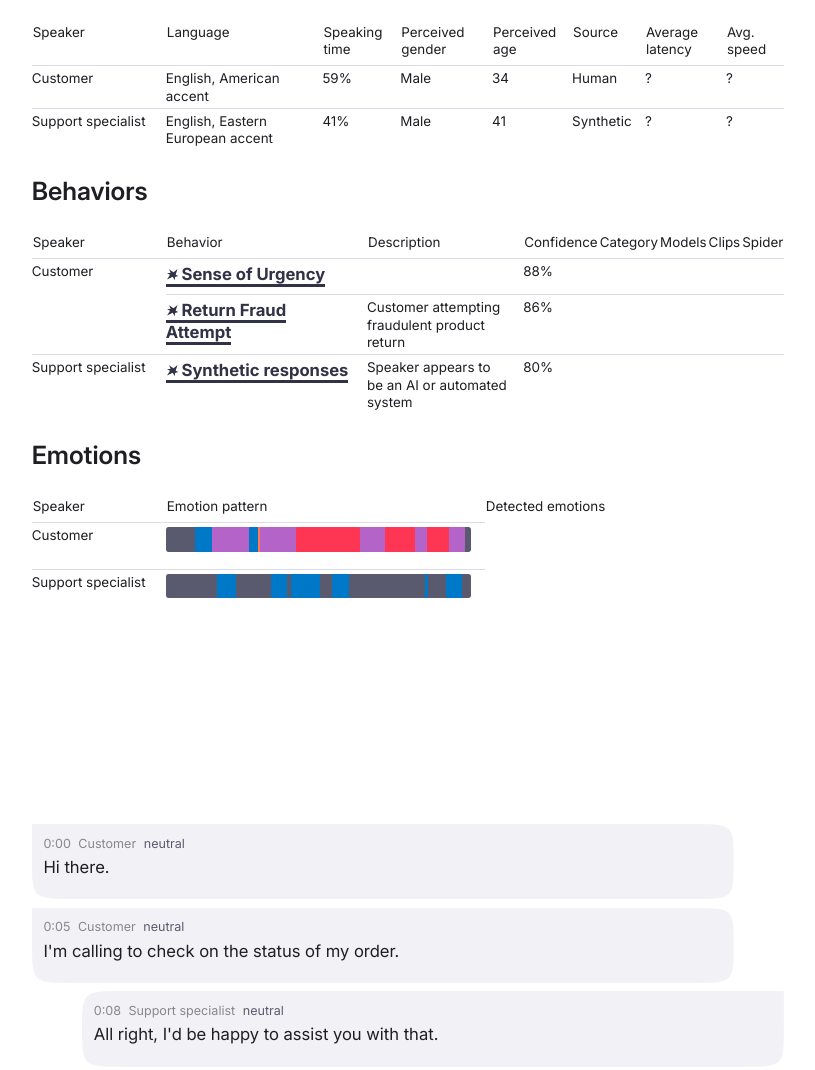
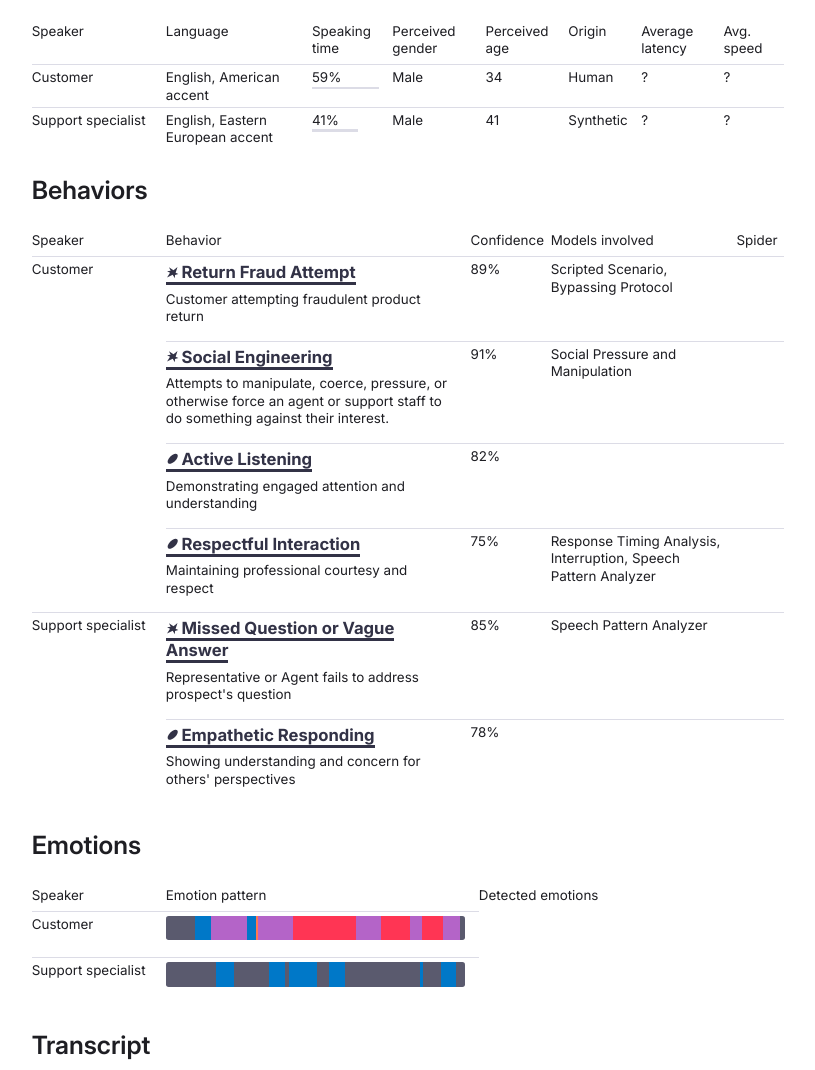
Before and after one commit to Eugene-Arutyunov/modulate-design, an Eleventy site: page src/demo.html in a window 1280 px wide. Shown: the part 809-1879 px from the top of the page, without its empty margins (232-1047 px from the left). Built offline with nearby package versions, Linux system fonts and the light colour scheme; Eleventy itself is replaced by a stand-in of ours; files that its build step writes are made by us from their sources.

Commit message:
Update behaviour names and enhance speaker time display in demo

```diff
--- a/src/demo.html
+++ b/src/demo.html
@@ -88,7 +88,7 @@ block content %}
           <th class="speaker-time-column">Speaking time</th>
           <th class="perceived-gender-column">Perceived gender</th>
           <th class="perceived-age-column">Perceived age</th>
-          <th class="synthetic-human-column">Source</th>
+          <th class="synthetic-human-column">Origin</th>
           <th class="average-latency-column">Average latency</th>
           <th class="avg-speed-column">Avg. speed</th>
         </tr>
@@ -97,7 +97,10 @@ block content %}
         <tr>
           <td class="speaker-name-column">Customer</td>
           <td class="speaker-language-column">English, American accent</td>
-          <td class="speaker-time-column">59%</td>
+          <td class="speaker-time-column">
+            59%
+            <div class="speaker-time-bar" style="width: 100%"></div>
+          </td>
           <td>Male</td>
           <td>34</td>
           <td>Human</td>
@@ -110,7 +113,10 @@ block content %}
           <td class="speaker-language-column">
             English, Eastern European accent
           </td>
-          <td class="speaker-time-column">41%</td>
+          <td class="speaker-time-column">
+            41%
+            <div class="speaker-time-bar" style="width: 69.5%"></div>
+          </td>
           <td>Male</td>
           <td>41</td>
           <td>Synthetic</td>
@@ -125,65 +131,152 @@ block content %}
       <thead>
         <tr>
           <th class="speaker-name-column">Speaker</th>
-          <th class="behaviour-name-column">Behavior</th>
-          <th class="behaviour-desc-column">Description</th>
+          <th class="behaviour-column">Behavior</th>
           <th class="behaviour-confidence-column">Confidence</th>
-          <th class="behaviour-category-column">Category</th>
-          <th class="behaviour-models-column">Models</th>
           <th class="behaviour-clips-column">Clips</th>
+          <th class="behaviour-models-column">Models involved</th>
           <th class="behaviour-spider-column">Spider</th>
         </tr>
       </thead>
       <tbody>
         <tr>
-          <td class="speaker-name-column" rowspan="2">Customer</td>
+          <td class="speaker-name-column" rowspan="4">Customer</td>
 
-          <td class="behaviour-name-column">
-            <a href="#" class="detected-behaviour"
-              >{% include "assets/behaviour-icon-kiki.html" %} Sense of
-              Urgency</a
-            >
-          </td>
-          <td class="behaviour-desc-column"></td>
-          <td class="behaviour-confidence-column">88%</td>
-          <td class="behaviour-category-column"></td>
-          <td class="behaviour-models-column"></td>
-          <td class="behaviour-clips-column"></td>
-          <td class="behaviour-spider-column"></td>
-        </tr>
-        <tr>
-          <td class="behaviour-name-column">
+          <td class="behaviour-column">
             <a href="#" class="detected-behaviour"
               >{% include "assets/behaviour-icon-kiki.html" %} Return Fraud
               Attempt</a
             >
+            <p>Customer attempting fraudulent product return</p>
           </td>
-          <td class="behaviour-desc-column">
-            Customer attempting fraudulent product return
+          <td class="behaviour-confidence-column">89%</td>
+          <td class="behaviour-clips-column">
+            <div class="clip-text-sample">I can see it in the email!</div>
+            <div class="clip-text-sample">
+              Stop stalling and just give me the damn refund, I don't even want
+              the item now from you.
+            </div>
+            <div class="clip-text-sample">No, I don't have another house!</div>
           </td>
-          <td class="behaviour-confidence-column">86%</td>
-          <td class="behaviour-category-column"></td>
-          <td class="behaviour-models-column"></td>
-          <td class="behaviour-clips-column"></td>
+          <td class="behaviour-models-column">
+            Scripted Scenario, Bypassing Protocol
+          </td>
           <td class="behaviour-spider-column"></td>
         </tr>
+        <tr>
+          <td class="behaviour-column">
+            <a href="#" class="detected-behaviour"
+              >{% include "assets/behaviour-icon-kiki.html" %} Social
+              Engineering</a
+            >
+            <p>
+              Attempts to manipulate, coerce, pressure, or otherwise force an
+              agent or support staff to do something against their interest.
+            </p>
+          </td>
+          <td class="behaviour-confidence-column">91%</td>
+          <td class="behaviour-clips-column">
+            <div class="clip-text-sample">Why not?</div>
+            <div class="clip-text-sample">
+              My order is missing, it's your job to make sure I get it.
+            </div>
+            <div class="clip-text-sample">
+              Alright, well listen, Robert, this package has been delayed again,
+              already, and it's very important to my business and health.
+            </div>
+            <div class="clip-text-sample">
+              I'm not getting off till I see the money in that account.
+            </div>
+          </td>
+          <td class="behaviour-models-column">
+            Social Pressure and Manipulation
+          </td>
+          <td class="behaviour-spider-column"></td>
+        </tr>
+        <tr>
+          <td class="behaviour-column">
+            <a href="#" class="detected-behaviour"
+              >{% include "assets/behaviour-icon-buba.html" %} Active
+              Listening</a
+            >
+            <p>Demonstrating engaged attention and understanding</p>
+          </td>
+          <td class="behaviour-confidence-column">82%</td>
+          <td class="behaviour-clips-column">
+            <div class="clip-text-sample">
+              My order is missing, it's your job to make sure I get it.
+            </div>
+            <div class="clip-text-sample">
+              Alright, well listen, Robert, this package has been delayed again,
+              already, and it's very important to my business and health.
+            </div>
+          </td>
+          <td class="behaviour-models-column"></td>
+          <td class="behaviour-spider-column"></td>
+        </tr>
+        <tr>
+          <td class="behaviour-column">
+            <a href="#" class="detected-behaviour"
+              >{% include "assets/behaviour-icon-buba.html" %} Respectful
+              Interaction</a
+            >
+            <p>Maintaining professional courtesy and respect</p>
+          </td>
+          <td class="behaviour-confidence-column">75%</td>
+          <td class="behaviour-clips-column">
+            <div class="clip-text-sample">
+              Alright, well listen, Robert, this package has been delayed again,
+              already, and it's very important to my business and health.
+            </div>
+          </td>
+          <td class="behaviour-models-column">
+            Response Timing Analysis, Interruption, Speech Pattern Analyzer
+          </td>
+          <td class="behaviour-spider-column"></td>
+        </tr>
+        <tr>
+          <td class="speaker-name-column" rowspan="2">Support specialist</td>
 
+          <td class="behaviour-column">
+            <a href="#" class="detected-behaviour"
+              >{% include "assets/behaviour-icon-kiki.html" %} Missed Question
+              or Vague Answer</a
+            >
+            <p>Representative or Agent fails to address prospect's question</p>
+          </td>
+          <td class="behaviour-confidence-column">85%</td>
+          <td class="behaviour-clips-column">
+            <div class="clip-text-sample">
+              I can't answer that, sir, I'm sorry.
+            </div>
+            <div class="clip-text-sample">
+              I'm sorry, sir, it's against our policy to give away personal
+              information over the phone.
+            </div>
+            <div class="clip-text-sample">
+              I'm sorry, sir, but it's against our policy to deliver personal
+              information over the phone.
+            </div>
+          </td>
+          <td class="behaviour-models-column">Speech Pattern Analyzer</td>
+          <td class="behaviour-spider-column"></td>
+        </tr>
         <tr>
-          <td class="speaker-name-column">Support specialist</td>
-
-          <td class="behaviour-name-column">
+          <td class="behaviour-column">
             <a href="#" class="detected-behaviour"
-              >{% include "assets/behaviour-icon-kiki.html" %} Synthetic
-              responses</a
+              >{% include "assets/behaviour-icon-buba.html" %} Empathetic
+              Responding</a
             >
+            <p>Showing understanding and concern for others' perspectives</p>
           </td>
-          <td class="behaviour-desc-column">
-            Speaker appears to be an AI or automated system
+          <td class="behaviour-confidence-column">78%</td>
+          <td class="behaviour-clips-column">
+            <div class="clip-text-sample">
+              I'm sorry, sir, it's against our policy to give away personal
+              information over the phone.
+            </div>
           </td>
-          <td class="behaviour-confidence-column">80%</td>
-          <td class="behaviour-category-column"></td>
           <td class="behaviour-models-column"></td>
-          <td class="behaviour-clips-column"></td>
           <td class="behaviour-spider-column"></td>
         </tr>
       </tbody>
@@ -223,11 +316,9 @@ block content %}
         </tr>
       </tbody>
     </table>
-
-    <div class="ids__space XL"></div>
-    <div class="ids__space XL"></div>
   </div>
   <div class="transcript-container">
+    <h2>Transcript</h2>
     {% include "components/transcript-clips.html" %}
     <div class="ids__space M"></div>
   </div>
--- a/src/styles/summary.css
+++ b/src/styles/summary.css
@@ -13,11 +13,11 @@
         font-weight: normal;
         text-align: left;
         vertical-align: top;
-        padding-bottom: 0.5em;
+        padding: 0 0.5em 0.5em 0;
       }
     }
 
-    & td:not(.behaviour-name-column) {
+    & td:not(.behaviour-column) {
       font-size: 0.8em;
     }
 
@@ -25,13 +25,33 @@
       width: 10em;
     }
 
+    & .speaker-time-column {
+      position: relative;
+
+      & .speaker-time-bar {
+        height: 0.2em;
+        background-color: rgba(var(--ids__UI-border-RGB), 1);
+        margin: 0em 0 0.4em;
+        border-radius: 0;
+      }
+    }
+
     &.speech-summary {
     }
 
     &.behaviours-summary {
-      & .behaviour-name-column {
-        width: 12em;
+      & .behaviour-column {
+        /* width: 12em; */
         padding-bottom: 0.5em;
+
+        & p {
+          margin-top: 0.5em;
+          font-size: 0.8em;
+        }
+      }
+
+      & .behaviour-clips-column {
+        display: none;
       }
     }
 
@@ -215,7 +235,6 @@ a.detected-behaviour {
   text-decoration: none;
   border-bottom: 3px solid currentColor;
   transition: color 0.5s ease, border-color 0.5s ease;
-  margin-bottom: 0.5em;
 
   &:hover {
     border-color: currentColor;
```
